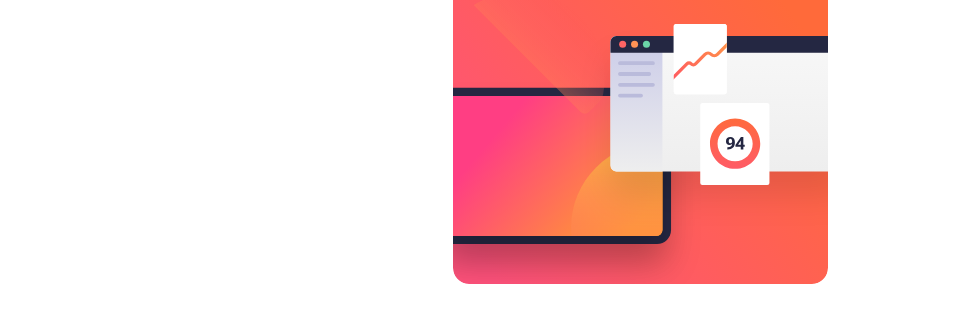
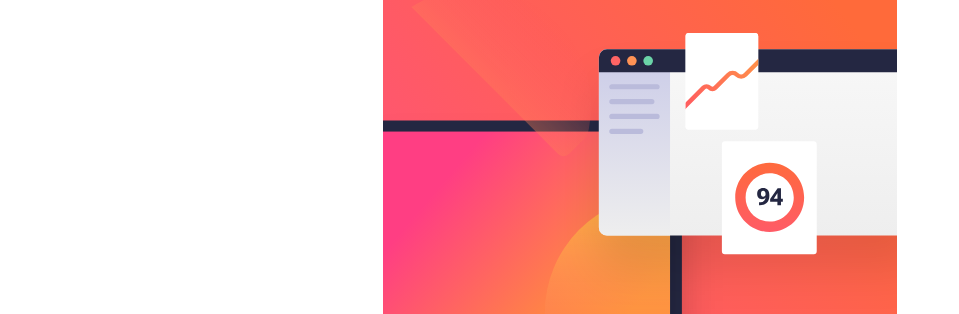
Before and after one commit to Networksentinel/FEM-Challenge---Newsletter-sign-up-form, a website built with Vite: page index.html in a window 1280 px wide. Shown: the top 314 px of the page, without its empty margins (0-959 px from the left). Built offline with nearby package versions, Linux system fonts and the light colour scheme.

Commit message:
made the app-header img height more resposive

```diff
--- a/index.html
+++ b/index.html
@@ -21,7 +21,7 @@
   <div class="app-wrapper min-h-screen column-layout gap-10 items-center">
 
     <header class="app-header">
-      <img class="max-h-[284px]" src="/images/illustration-sign-up-mobile.svg" alt="">
+      <img class="h-[clamp(100px,75.7333vw,390px)]" src="/images/illustration-sign-up-mobile.svg" alt="">
     </header>
 
     <main class="column-layout gap-10 px-6 pb-11 ">
```
